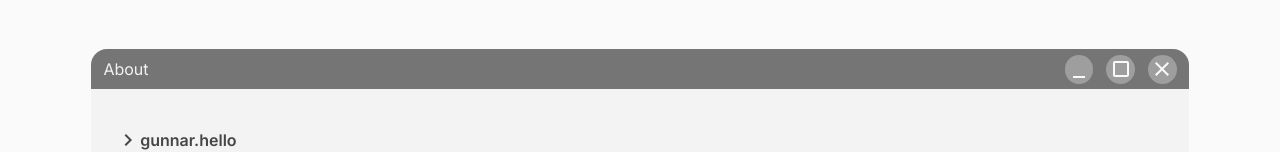
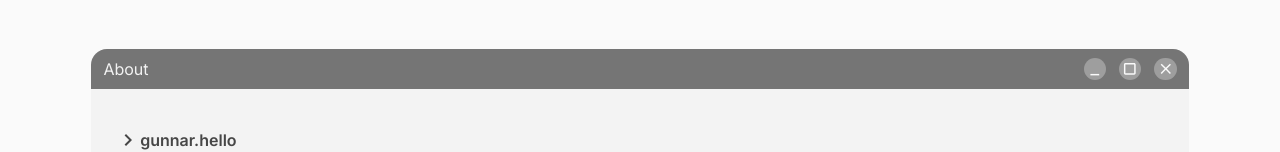
Before and after one commit to gunnar-miklis/portfolio, a React (Vite) app: page / in a window 1280 px wide. Shown: the part 642-794 px from the top of the page. Built offline with nearby package versions, Linux system fonts and the light colour scheme.

Commit message:
fix css class not getting applied properly

```diff
--- a/src/components/Terminal.tsx
+++ b/src/components/Terminal.tsx
@@ -14,13 +14,13 @@ export default function Terminal() {
         <h3 className='heading-3 heading-3--about'>About</h3>
         <div className='terminal__decorative-group'>
           <span className='terminal__decorative-item'>
-            <MinimizeIcon className='terminal__decorative-icon' />
+            <MinimizeIcon />
           </span>
           <span className='terminal__decorative-item'>
-            <MaximizeIcon className='terminal__decorative-icon' />
+            <MaximizeIcon />
           </span>
           <span className='terminal__decorative-item'>
-            <CloseIcon className='terminal__decorative-icon' />
+            <CloseIcon />
           </span>
         </div>
       </div>
--- a/src/styles/components/terminal.css
+++ b/src/styles/components/terminal.css
@@ -47,7 +47,11 @@
   color: #fafafa;
   background-color: light-dark(#9e9e9e, #757575);
 }
-.terminal__decorative-icon {
+.terminal__decorative-item svg {
+  display: flex;
+  align-items: center;
+  justify-content: center;
+
   font-size: 1.1rem;
 }
 
```
